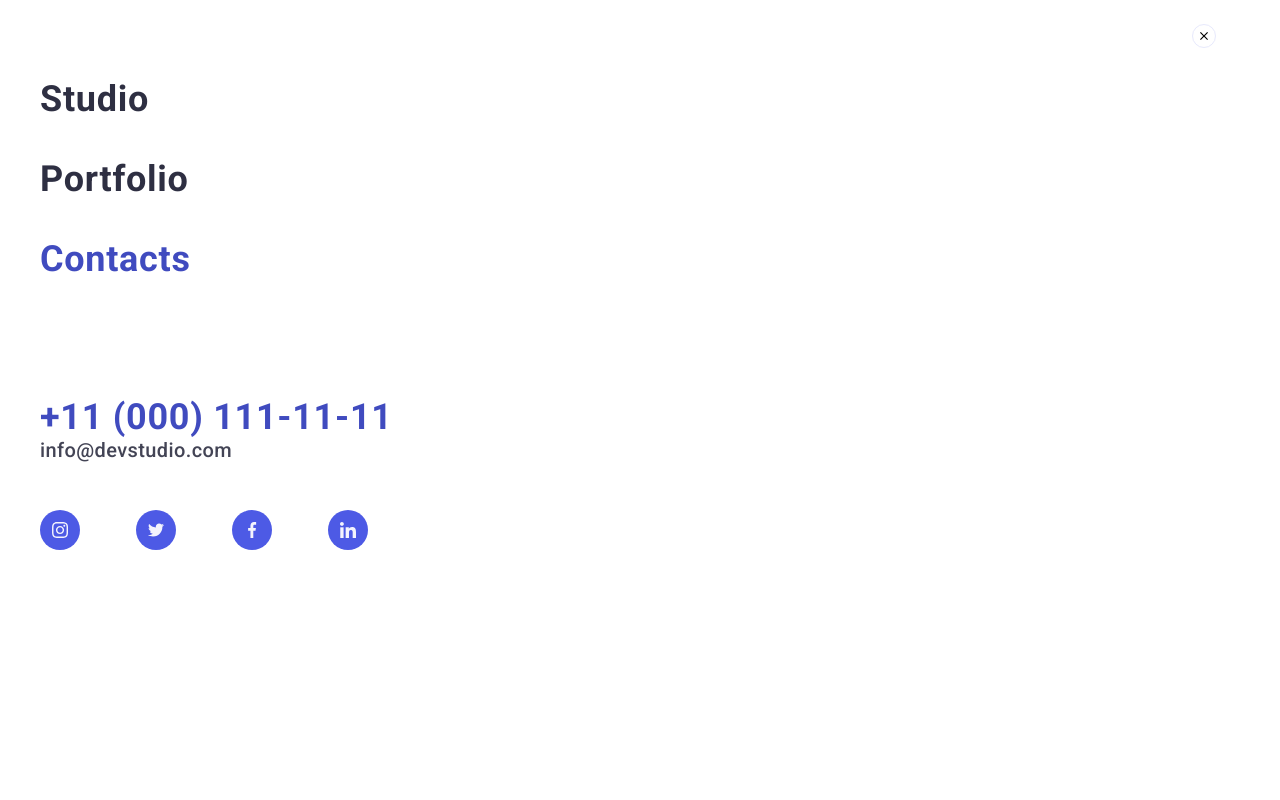
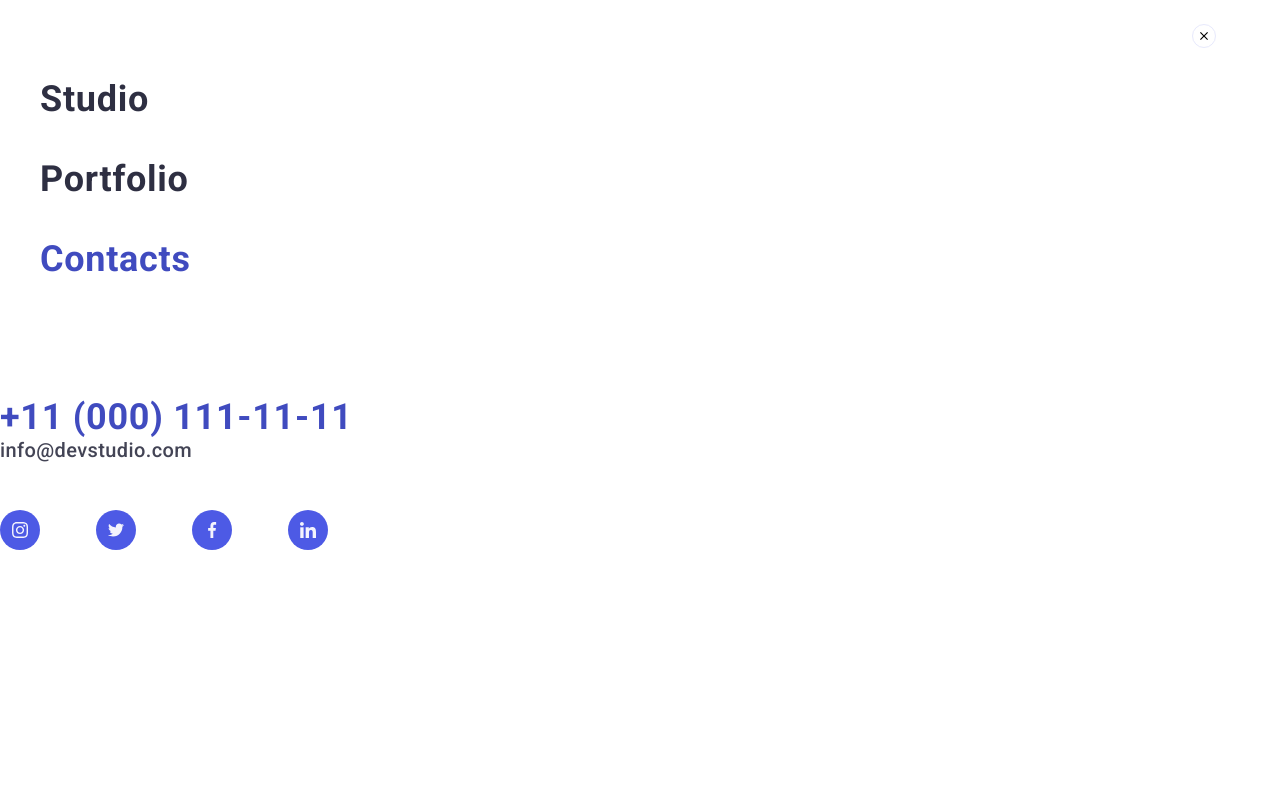
Before and after one commit to mamkinpro/goit-markup-hw-07, a plain HTML site: page index.html in a window 1280 px wide. Shown: the top 800 px of the page. Drawn offline with nearby package versions, Linux system fonts and the light colour scheme.

Commit message:
modified:   css/styles.css

```diff
--- a/css/styles.css
+++ b/css/styles.css
@@ -146,8 +146,8 @@ body {
   color: var(--accent-color);
 }
 .container-mobile-menu-contacts{
-  margin-bottom:40px;
-  margin-left:40px;
+  margin-left:auto;
+  margin-right:auto;
 }
 .mobile-menu-contacts-tel{
   font-weight: 700;
```
